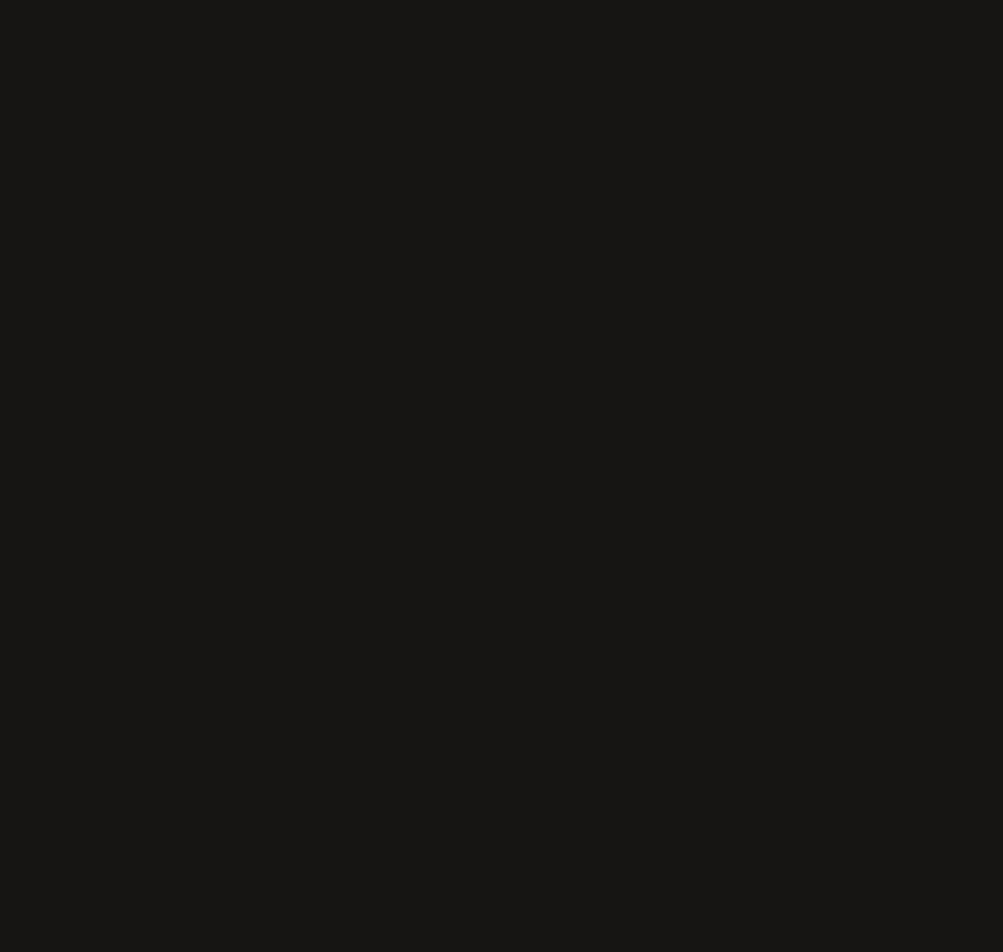
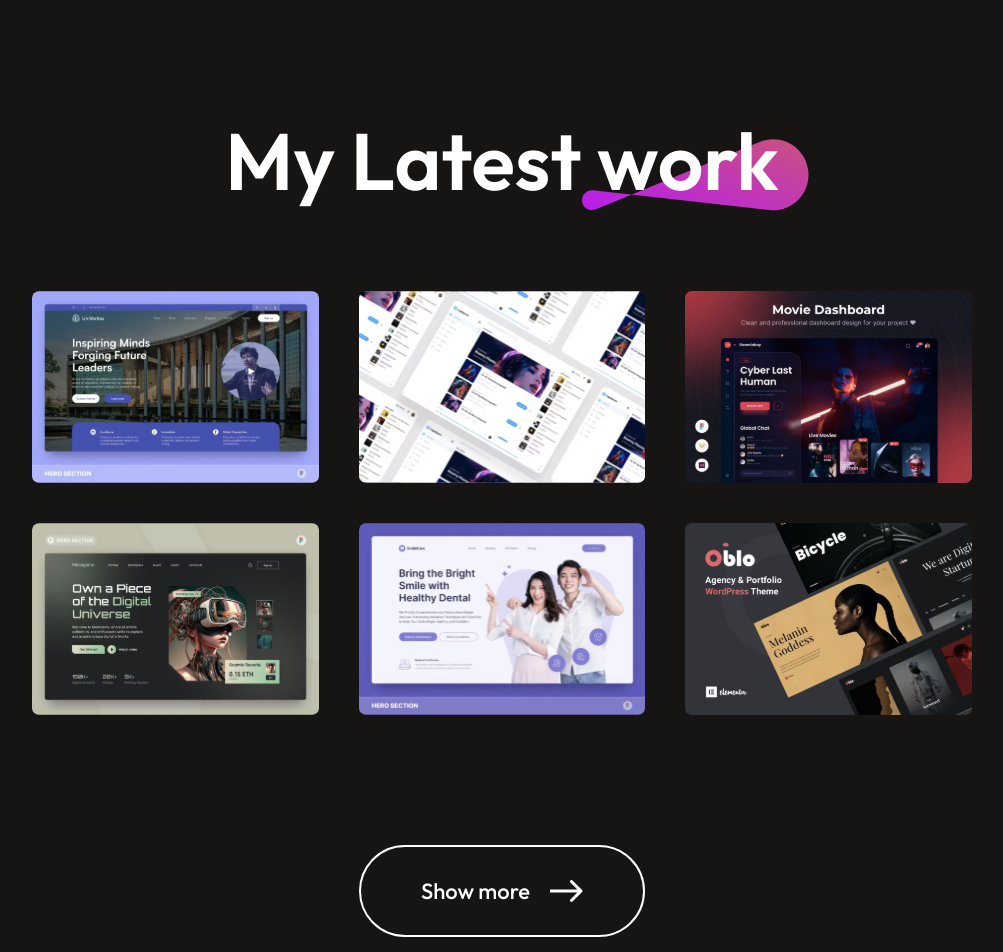
Before and after one commit to Pullock4981/Ashik-Portfolio, a React (Vite) app: page / in a window 1280 px wide. Shown: the part 2260-3212 px from the top of the page, without its empty margins (138-1141 px from the left). Before the commit the page ends 2290 px from the top, so only its background shows below. Built offline with nearby package versions, Linux system fonts and the light colour scheme.

Commit message:
add work section

```diff
--- a/src/App.jsx
+++ b/src/App.jsx
@@ -1,5 +1,7 @@
 import About from "./Components/About/About";
+import Contact from "./Components/Contact/Contact";
 import Hero from "./Components/Hero/Hero";
+import MyWork from "./Components/MyWork/MyWork";
 import Navbar from "./Components/Navbar/Navbar";
 
 
@@ -9,6 +11,8 @@
       <Navbar></Navbar>
       <Hero></Hero>
       <About></About>
+      <MyWork></MyWork>
+      <Contact></Contact>
     </div>
   );
 };
--- /dev/null
+++ b/src/Components/Contact/Contact.jsx
@@ -0,0 +1,13 @@
+
+
+const Contact = () => {
+    return (
+        <div>
+            <h1>
+                contact section....
+            </h1>
+        </div>
+    );
+};
+
+export default Contact;
--- /dev/null
+++ b/src/Components/MyWork/MyWork.css
@@ -0,0 +1,67 @@
+.mywork{
+    display: flex;
+    flex-direction: column;
+    align-items: center;
+    justify-content: center;
+    gap: 80px;
+    margin: 80px 170px;
+}
+
+.mywork-title{
+    position: relative;
+}
+
+.mywork-title h1{
+    padding: 0px 30px;
+    font-size: 80px;
+    font-weight: 600;
+}
+
+.mywork-title img{
+    position: absolute;
+    bottom: 0;
+    right: 0;
+    z-index: -1;
+}
+
+.mywork-container{
+    display: grid;
+    grid-template-columns: 1fr 1fr 1fr;
+    gap: 40px;
+}
+
+.mywork-container img{
+    box-sizing: border-box;
+    width: 100%;
+    height: 100%;
+    transition: 0.3s;
+    cursor: pointer;
+}
+
+.mywork-container img:hover{
+    transform: scale(1.1);
+    border: 4px solid #ff00ff;
+    border-radius: 10px;
+    transition: 0.3s;
+}
+
+.mywork-show-more{
+    display: flex;
+    justify-content: center;
+    align-items: center;
+    gap: 20px;
+    border-radius: 50px;
+    border: 2px solid white;
+    padding: 30px 60px;
+    font-size: 22px;
+    font-weight: 500;
+    margin-bottom: 80px;
+    transition: 0.6s;
+    cursor: pointer;
+    margin-top: 50px;
+}
+
+.mywork-show-more:hover{
+    gap: 30px;
+    transition: 0.6s;
+}
--- /dev/null
+++ b/src/Components/MyWork/MyWork.jsx
@@ -0,0 +1,28 @@
+import './MyWork.css'
+import theme_pattern from '../../assets/theme_pattern.svg'
+import mywork_data from '../../assets/mywork_data'
+import arrow_icon from '../../assets/arrow_icon.svg'
+
+const MyWork = () => {
+    return (
+        <div className='mywork'>
+            <div className="mywork-title">
+                <h1>My Latest work</h1>
+                <img src={theme_pattern} alt="" />
+            </div>
+            <div className="mywork-container">
+                {
+                    mywork_data.map((work, index) => {
+                        return <img key={index} src={work.w_img} alt="" />
+                    })
+                }
+            </div>
+            <div className="mywork-show-more">
+                <p>Show more</p>
+                <img src={arrow_icon} alt="" />
+            </div>
+        </div>
+    );
+};
+
+export default MyWork;
```
Also changed, not shown: src/Components/Contact/Contact.css (added).
